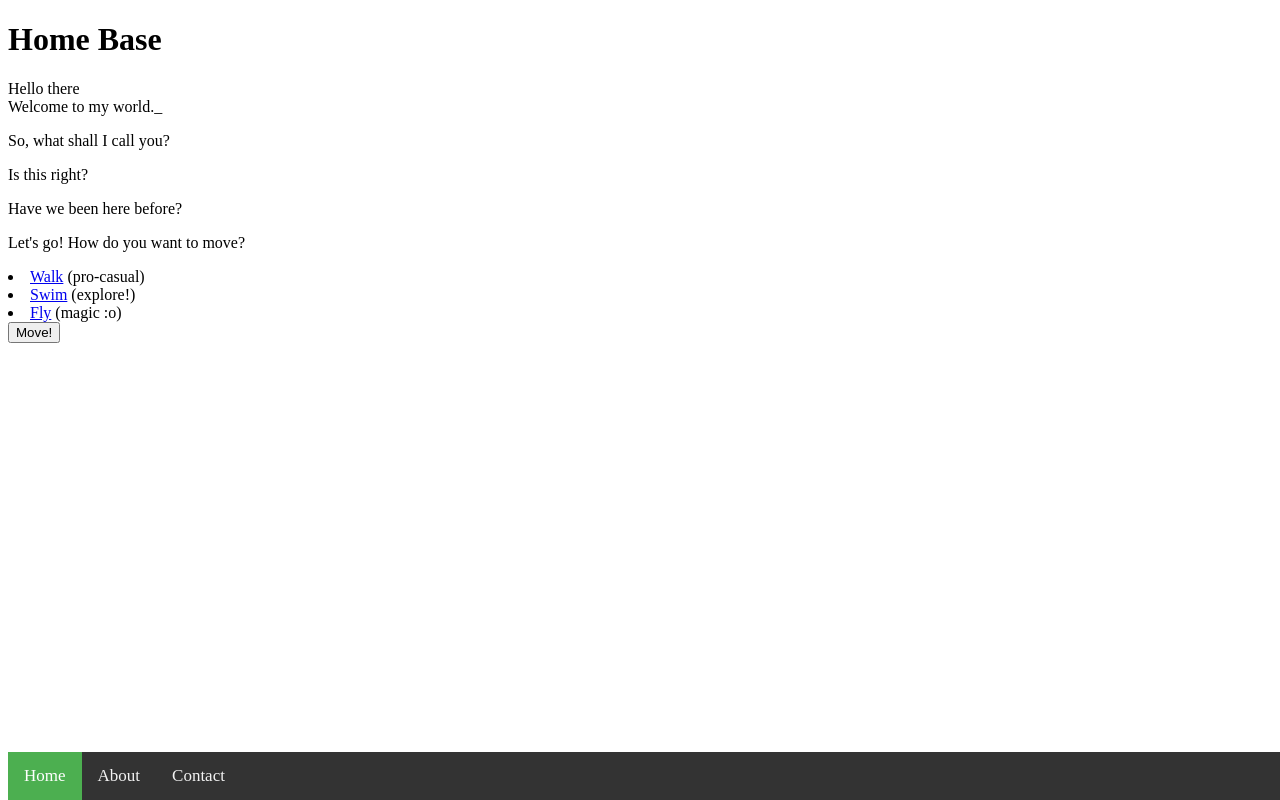
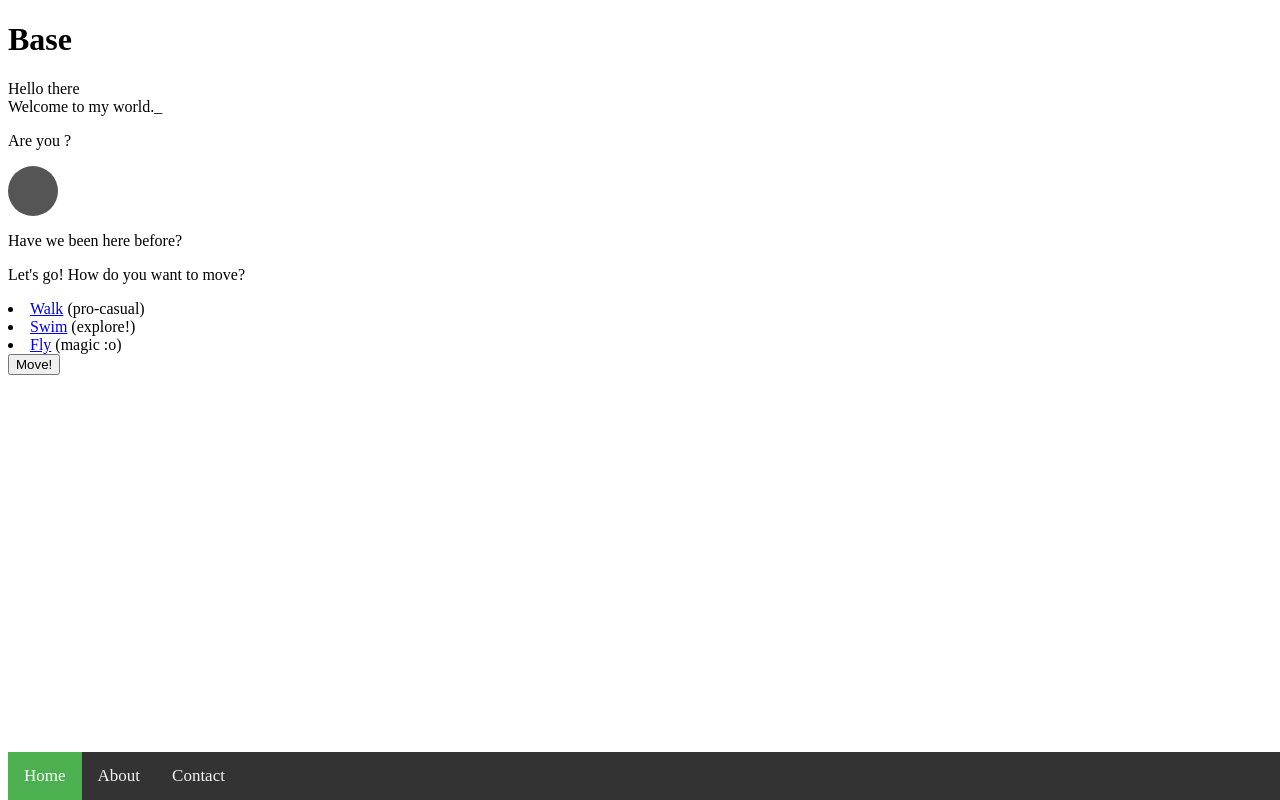
Before and after one commit to Chas3-Mahat/baby-steps-a-simple-story, a plain HTML site: page html/home.html in a window 1280 px wide. Drawn offline with nearby package versions, Linux system fonts and the light colour scheme.

Commit message:
moved 'what is your name?' to cover (index)
added css for the text box, might change this with <form>

added circle onto start with 'clouds' css

```diff
--- a/css/babysteps1styles.css
+++ b/css/babysteps1styles.css
@@ -51,3 +51,16 @@
     text-align: left;
   }
 }
+
+.win158_input {
+position: absolute;
+left: 0px;
+top: 0px;
+width: 328.35px}
+
+.clouds {
+  height: 50px;
+  width: 50px;
+  background-color: #555;
+  border-radius: 50%;
+}
--- a/html/home.html
+++ b/html/home.html
@@ -11,17 +11,18 @@
   </head>
 
   <body onload="typewriter(aText2, 0)">
-    <h1>Home Base</h1>
+    <h1>Base</h1>
 
     <div id="typedtext">
       <h1>Hello there</h1>
       <h3>Welcome to my world.</h3>
     </div>
 
-    <div> <!--move this to index?-->
-    <p>So, what shall I call you?</p>
-    <p>Is this <var></var> right? </p>
+    <div> <!--moved to index - make page alert/personal?-->
+    <p>Are you <var></var>? </p>
     </div>
+
+    <div class="clouds"></div>
 
     <div>
     <p>Have we been here before?</p>
```
Also changed, not shown: html/about.html (+2 -2 lines), index.html (+9 -0 lines).
